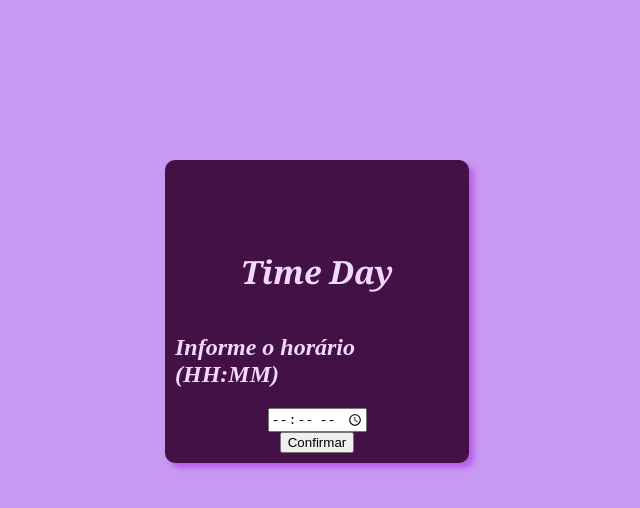
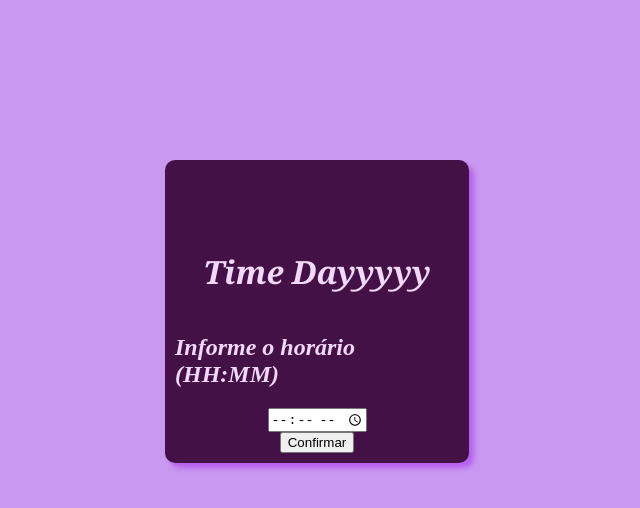
Before and after one commit to GeovannaNicollyDev/time-day, a plain HTML site: page index.html in a window 1280 px wide. Shown: the whole page, without its empty margins (323-963 px from the left). Drawn offline with Linux system fonts and the light colour scheme.

Commit message:
Alteração de texto HTML

```diff
--- a/index.html
+++ b/index.html
@@ -9,7 +9,7 @@
 </head>
 <body>
     <div class="questionTime">
-        <h1>Time Day</h1>
+        <h1>Time Dayyyyy</h1>
         <h2>Informe o horário (HH:MM)</h2>
         <input type="time" id="definirHorário">
         <button onclick="mudarCenario()">Confirmar</button>
```
